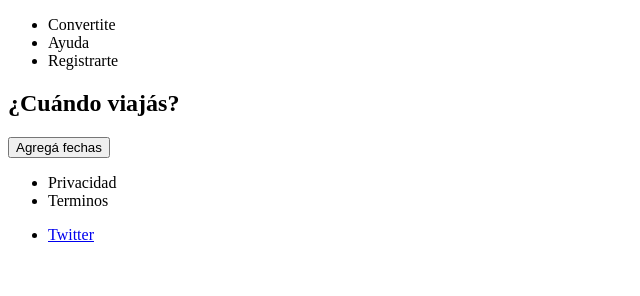
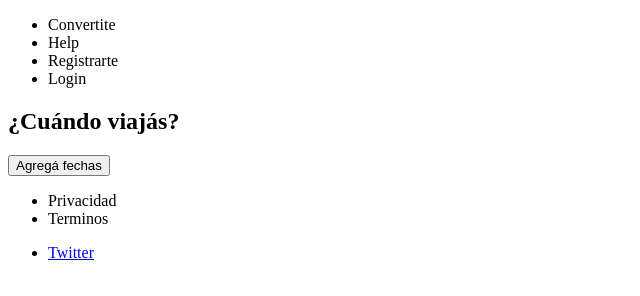
Before and after one commit to missvico/cFs2105-Modulo3, a plain HTML site: page index.html in a window 1280 px wide. Shown: the whole page, without its empty margins (0-640 px from the left). Drawn offline with Linux system fonts and the light colour scheme.

Commit message:
change navbar

```diff
--- a/index.html
+++ b/index.html
@@ -11,8 +11,9 @@
         <nav>
             <ul>
                 <li>Convertite</li>
-                <li>Ayuda</li>
+                <li>Help</li>
                 <li>Registrarte</li>
+                <li>Login</li>
             </ul>
         </nav>
     </header>
```
